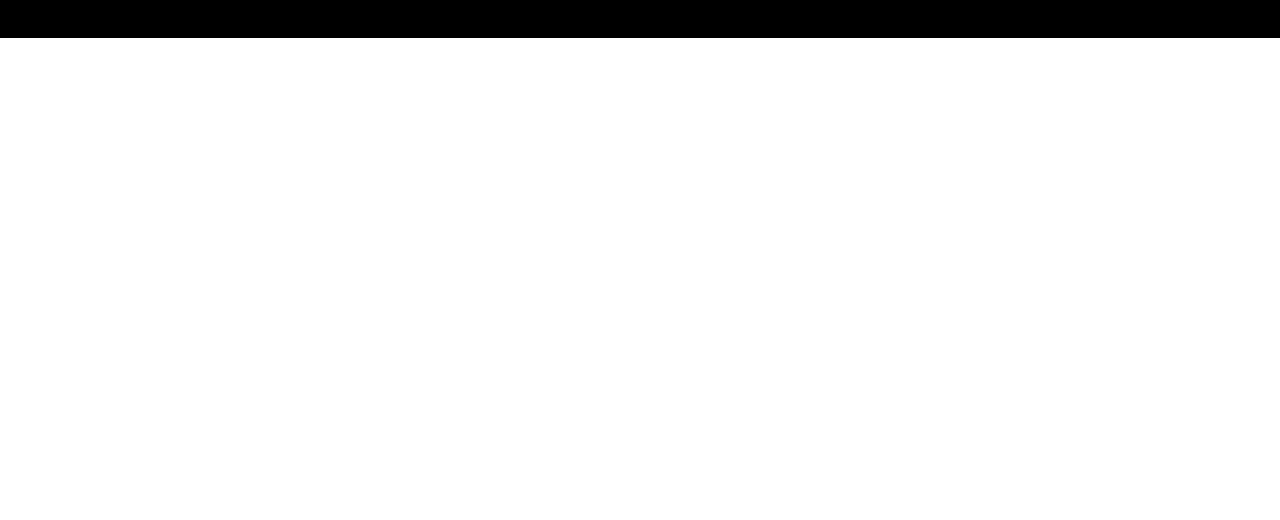
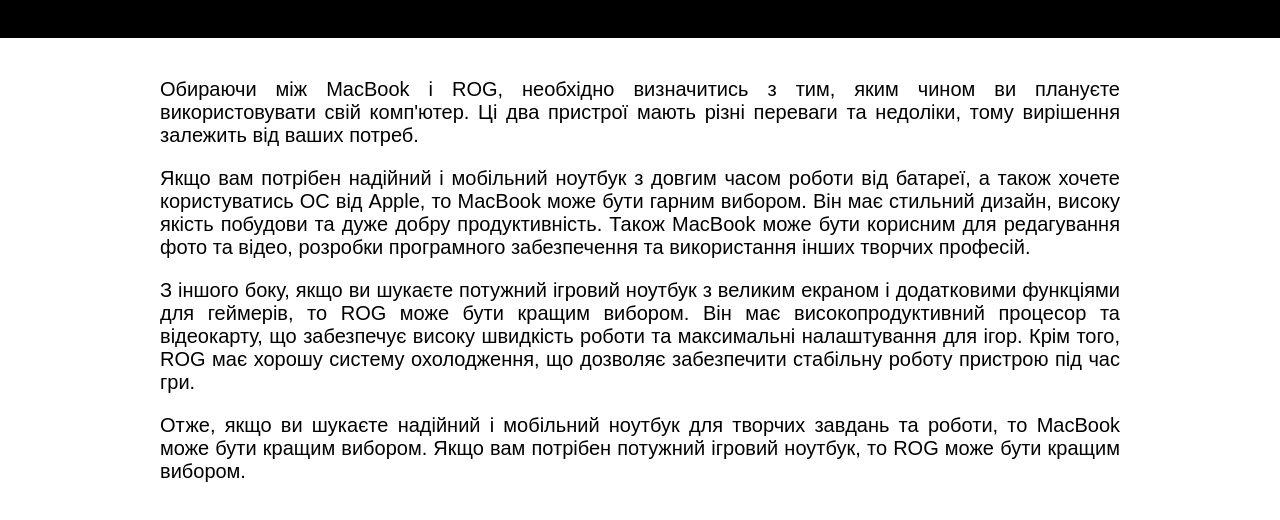
Before and after one commit to shatikhin/first2.0, a plain HTML site: page index.html in a window 1280 px wide. Shown: the part 142-662 px from the top of the page. Drawn offline with Linux system fonts and the light colour scheme.

Commit message:
first article

```diff
--- a/index.html
+++ b/index.html
@@ -14,5 +14,25 @@
     <p class="subtitle">Chat GPT обирає кращий ноутбук для програміста</p>
   </header>
 
+  <div class="container">
+
+    <article class="main__text">
+      <p class="paragraph">
+        Обираючи між MacBook і ROG, необхідно визначитись з тим, яким чином ви плануєте використовувати свій комп'ютер. Ці два пристрої мають різні переваги та недоліки, тому вирішення залежить від ваших потреб.
+      </p>
+      <p class="paragraph">
+        Якщо вам потрібен надійний і мобільний ноутбук з довгим часом роботи від батареї, а також хочете користуватись ОС від Apple, то MacBook може бути гарним вибором. Він має стильний дизайн, високу якість побудови та дуже добру продуктивність. Також MacBook може бути корисним для редагування фото та відео, розробки програмного забезпечення та використання інших творчих професій.
+      </p class="paragraph">
+      <p class="paragraph">
+        З іншого боку, якщо ви шукаєте потужний ігровий ноутбук з великим екраном і додатковими функціями для геймерів, то ROG може бути кращим вибором. Він має високопродуктивний процесор та відеокарту, що забезпечує високу швидкість роботи та максимальні налаштування для ігор. Крім того, ROG має хорошу систему охолодження, що дозволяє забезпечити стабільну роботу пристрою під час гри.
+      </p>
+      <p class="paragraph">
+        Отже, якщо ви шукаєте надійний і мобільний ноутбук для творчих завдань та роботи, то MacBook може бути кращим вибором. Якщо вам потрібен потужний ігровий ноутбук, то ROG може бути кращим вибором.
+      </p>
+    </article>
+
+
+  </div>
+
 </body>
 </html>
--- a/style.css
+++ b/style.css
@@ -19,3 +19,12 @@ h1 {
   padding: 15px;
   font-size: 1.5em;
 }
+.container {
+  width: 1000px;
+  margin: 30px auto;
+}
+
+.paragraph {
+  padding: 10px 20px;
+  text-align: justify;
+}
```
